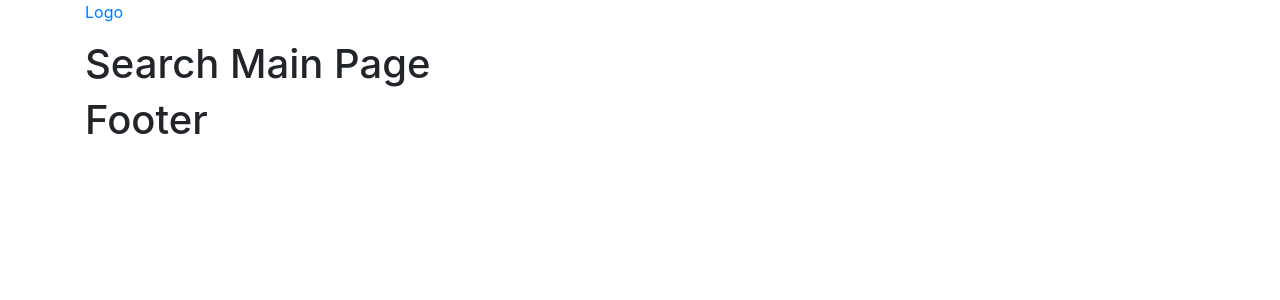
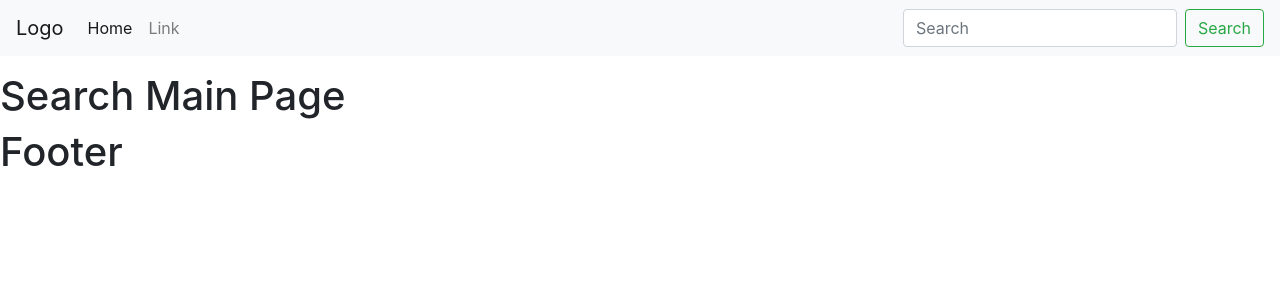
Before and after one commit to coatceatl/node_react_mongo_location, a React app: page / in a window 1280 px wide. Shown: the top 300 px of the page. Built offline with nearby package versions, Linux system fonts and the light colour scheme; no server answers; what react-google-maps would draw is missing.

Commit message:
added component navigation with navbar

```diff
--- a/src/App.jsx
+++ b/src/App.jsx
@@ -22,7 +22,7 @@
     return (
       <div>
         <BrowserRouter>
-          <div className='container'>
+          <div>
             <Header />
             <Route exact path='/' component={SearchContent} />
             <Route path='/dashboard' component={Dashboard} />
--- a/src/components/Header.jsx
+++ b/src/components/Header.jsx
@@ -1,5 +1,7 @@
 import React, { Component } from 'react';
 import { connect } from 'react-redux';
+
+import Navigation from './Navigation.jsx';
 
 class Header extends Component {
   renderContent() {
@@ -16,7 +18,7 @@
   render() {
     return (
       <div className='header-wrapper'>
-        <a className='header-logo' href='/'>Logo</a>
+        <Navigation />
         <ul className='header-menu'>
           { this.renderContent() }
         </ul>
--- /dev/null
+++ b/src/components/Navigation.jsx
@@ -0,0 +1,31 @@
+import React, { Component } from 'react';
+
+class Navigation extends Component {
+  render() {
+    return (
+      <nav className="navbar navbar-expand-lg navbar-light bg-light">
+        <a className="navbar-brand" href="#">Logo</a>
+        <button className="navbar-toggler" type="button" data-toggle="collapse" data-target="#navbarSupportedContent" aria-controls="navbarSupportedContent" aria-expanded="false" aria-label="Toggle navigation">
+          <span className="navbar-toggler-icon"></span>
+        </button>
+
+        <div className="collapse navbar-collapse" id="navbarSupportedContent">
+          <ul className="navbar-nav mr-auto">
+            <li className="nav-item active">
+              <a className="nav-link" href="#">Home <span className="sr-only">(current)</span></a>
+            </li>
+            <li className="nav-item">
+              <a className="nav-link" href="#">Link</a>
+            </li>
+          </ul>
+          <form className="form-inline my-2 my-lg-0">
+            <input className="form-control mr-sm-2" type="search" placeholder="Search" aria-label="Search" />
+            <button className="btn btn-outline-success my-2 my-sm-0" type="submit">Search</button>
+          </form>
+        </div>
+      </nav>
+    );
+  }
+}
+
+export default Navigation;
```
Also changed, not shown: 1 other file (tests, documents, lock files or other folders).
